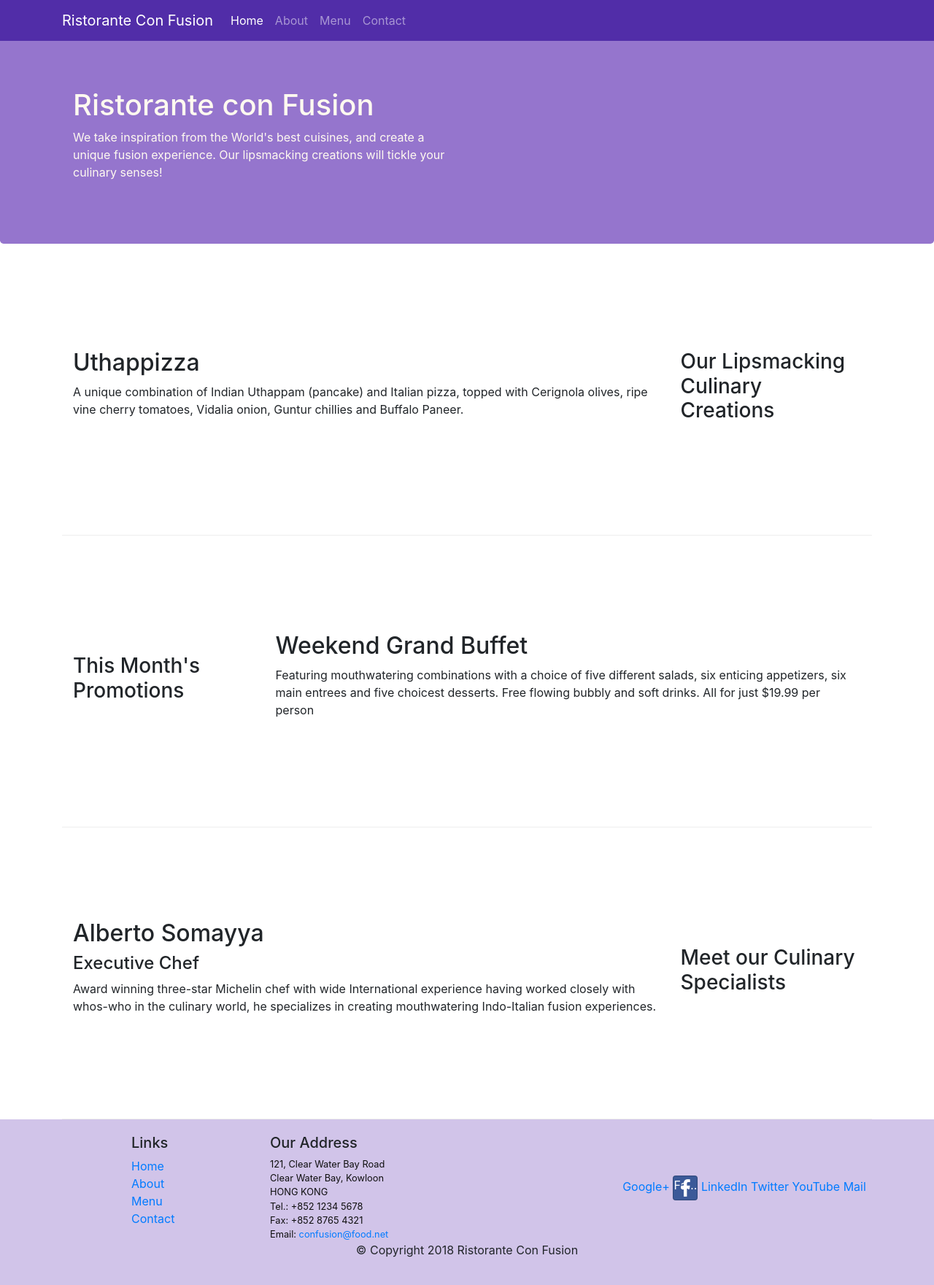
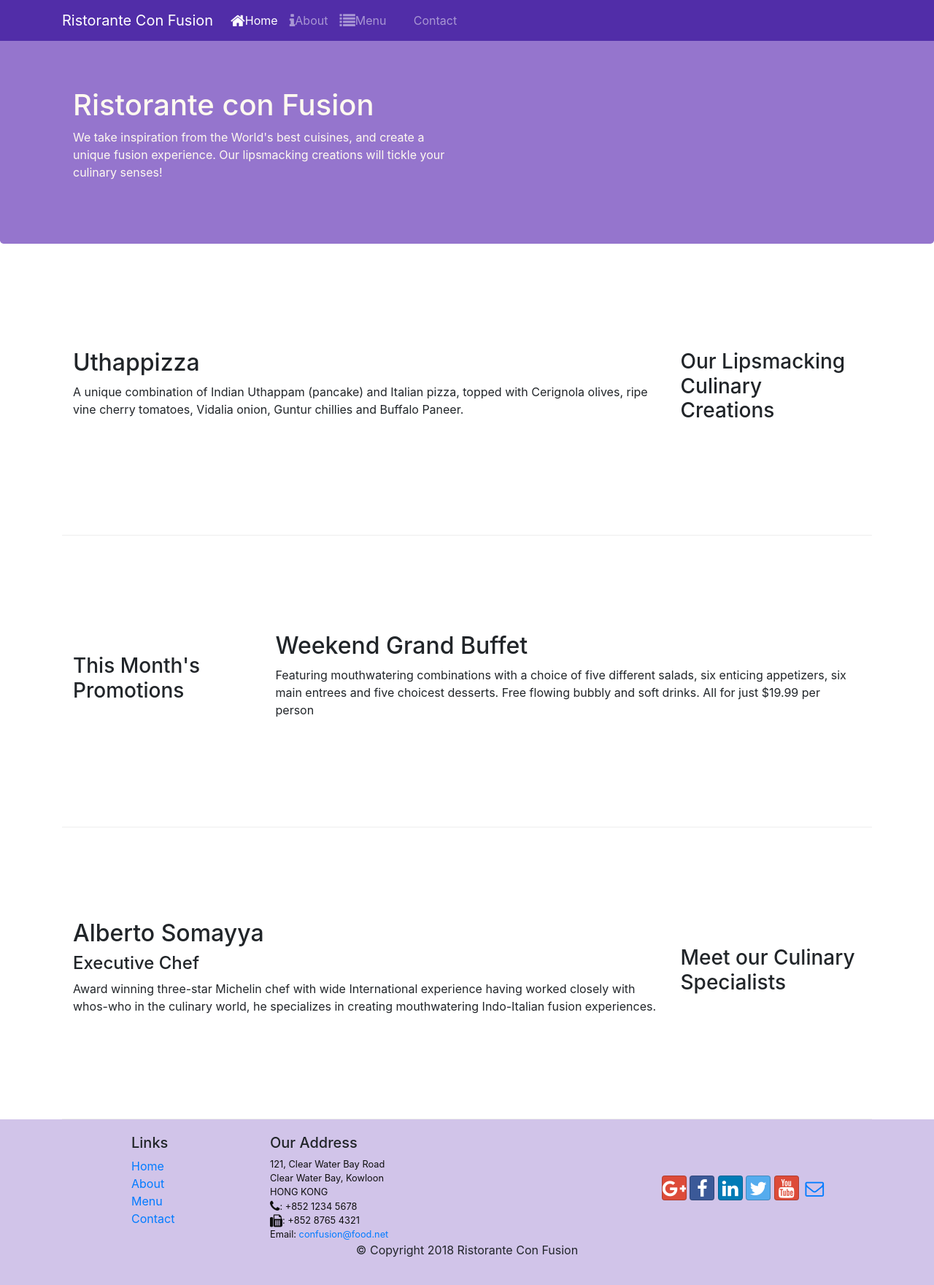
Before and after one commit to HaiDang-SE161026/conFusion, a website: page index.html in a window 1280 px wide. Shown: the whole page at 73% size. Drawn offline with nearby package versions, Linux system fonts and the light colour scheme.

Commit message:
Icon Fonts

```diff
--- a/aboutus.html
+++ b/aboutus.html
@@ -8,6 +8,8 @@
         <meta http-equiv="x-ua-compatible" content="ie=edge">
     <!-- Bootstrap CSS -->
         <link rel="stylesheet" href="node_modules/bootstrap/dist/css/bootstrap.min.css">
+        <link rel="stylesheet" href="node_modules/bootstrap-social/bootstrap-social.css">
+        <link rel="stylesheet" href="node_modules/font-awesome/css/font-awesome.min.css">
 
     <link rel="stylesheet" href="css/style.css">
     <title>Ristorante Con Fusion: About Us</title>
@@ -23,10 +25,10 @@
             <a class="navbar-brand" href="#">Ristorante Con Fusion</a>
             <div class="collapse navbar-collapse" id=Navbar>
                 <ul class="navbar-nav mr-auto">
-                    <li class="navbar-item"><a class="nav-link" href="index.html">Home</a></li>
-                    <li class="nav-item active"><a class="nav-link" href="#">About</a></li>
-                    <li class="nav-item"><a class="nav-link" href="#">Menu</a></li>
-                    <li class="nav-item"><a class="nav-link" href="#">Contact</a></li>
+                    <li class="navbar-item"><a class="nav-link" href="index.html"><span class="fa fa-home fa-lg"></span>Home</a></li>
+                    <li class="nav-item active"><a class="nav-link" href="#"><span class="fa fa-info fa-lg"></span>About</a></li>
+                    <li class="nav-item"><a class="nav-link" href="#"><span class="fa fa-list fa-lg"></span>Menu</a></li>
+                    <li class="nav-item"><a class="nav-link" href="#"><span class="fa fa-address-card fa-lg"></span>Contact</a></li>
                 </ul>
             </div>
         </div>
@@ -102,8 +104,8 @@
 		              121, Clear Water Bay Road<br>
 		              Clear Water Bay, Kowloon<br>
 		              HONG KONG<br>
-		              Tel.: +852 1234 5678<br>
-		              Fax: +852 8765 4321<br>
+		              <i class="fa fa-phone fa-lg"></i>: +852 1234 5678<br>
+		              <i class="fa fa-fax fa-lg"></i>: +852 8765 4321<br>
 		              Email: <a href="mailto:confusion@food.net">confusion@food.net</a>
 		           </address>
                 </div>
--- a/index.html
+++ b/index.html
@@ -9,7 +9,7 @@
     <!-- Bootstrap CSS -->
         <link rel="stylesheet" href="node_modules/bootstrap/dist/css/bootstrap.min.css">
         <link rel="stylesheet" href="node_modules/bootstrap-social/bootstrap-social.css">
-        <link rel="stylesheet" href="node_modules\font-awesome\css\font-awesome.min.css">
+        <link rel="stylesheet" href="node_modules/font-awesome/css/font-awesome.min.css">
 
     <link rel="stylesheet" href="css/style.css">
     <title>Ristorante Con Fusion</title>
@@ -25,10 +25,18 @@
             <a class="navbar-brand" href="#">Ristorante Con Fusion</a>
             <div class="collapse navbar-collapse" id=Navbar>
                 <ul class="navbar-nav mr-auto">
-                    <li class="navbar-item active"><a class="nav-link" href="#">Home</a></li>
-                    <li class="nav-item"><a class="nav-link" href="./aboutus.html">About</a></li>
-                    <li class="nav-item"><a class="nav-link" href="#">Menu</a></li>
-                    <li class="nav-item"><a class="nav-link" href="#">Contact</a></li>
+                    <li class="navbar-item active"><a class="nav-link" href="#">
+                        <span class="fa fa-home fa-lg"></span>Home</a>
+                    </li>
+                    <li class="nav-item"><a class="nav-link" href="./aboutus.html">
+                        <span class="fa fa-info fa-lg"></span>About</a>
+                    </li>
+                    <li class="nav-item"><a class="nav-link" href="#">
+                        <span class="fa fa-list fa-lg"></span>Menu</a>
+                    </li>
+                    <li class="nav-item"><a class="nav-link" href="#">
+                        <span class="fa fa-address-card fa-lg"></span>Contact</a>
+                    </li>
                 </ul>
             </div>
         </div>
@@ -100,21 +108,31 @@
 		              121, Clear Water Bay Road<br>
 		              Clear Water Bay, Kowloon<br>
 		              HONG KONG<br>
-		              Tel.: +852 1234 5678<br>
-		              Fax: +852 8765 4321<br>
+		              <i class="fa fa-phone fa-lg"></i>: +852 1234 5678<br>
+		              <i class="fa fa-fax fa-lg"></i>: +852 8765 4321<br>
 		              Email: <a href="mailto:confusion@food.net">confusion@food.net</a>
 		           </address>
                 </div>
                 <div class="col-12 col-sm-4 align-self-center">
                     <div class="text-center">
-                        <a href="http://google.com/+">Google+</a>
+                        <a class="btn btn-social-icon btn-google" href="http://google.com/+">
+                            <i class="fa fa-google-plus"></i>
+                        </a>
                         <a class="btn btn-social-icon btn-facebook" href="http://www.facebook.com/profile.php?id=">
-                        <i class="fa fa-facebook"></i>Facebook
+                            <i class="fa fa-facebook"></i>
                         </a>
-                        <a href="http://www.linkedin.com/in/">LinkedIn</a>
-                        <a href="http://twitter.com/">Twitter</a>
-                        <a href="http://youtube.com/">YouTube</a>
-                        <a href="mailto:">Mail</a>
+                        <a class="btn btn-social-icon btn-linkedin" href="http://www.linkedin.com/in/">
+                            <i class="fa fa-linkedin"></i>
+                        </a>
+                        <a class="btn btn-social-icon btn-twitter" href="http://twitter.com/">
+                            <i class="fa fa-twitter"></i>
+                        </a>
+                        <a class="btn btn-social-icon btn-google" href="http://youtube.com/">
+                            <i class="fa fa-youtube"></i>
+                        </a>
+                        <a class="btn btn-social-icon" href="mailto:">
+                            <i class="fa fa-envelope-o"></i>
+                        </a>
                     </div>
                 </div>
            </div>
--- a/package.json
+++ b/package.json
@@ -15,6 +15,7 @@
   },
   "dependencies": {
     "bootstrap": "^4.0.0",
+    "bootstrap-social": "^5.1.1",
     "font-awesome": "^4.7.0",
     "jquery": "^3.3.1",
     "popper.js": "^1.12.9"
```
Also changed, not shown: demoNav.html (+38 -0 lines), 1 other file.
